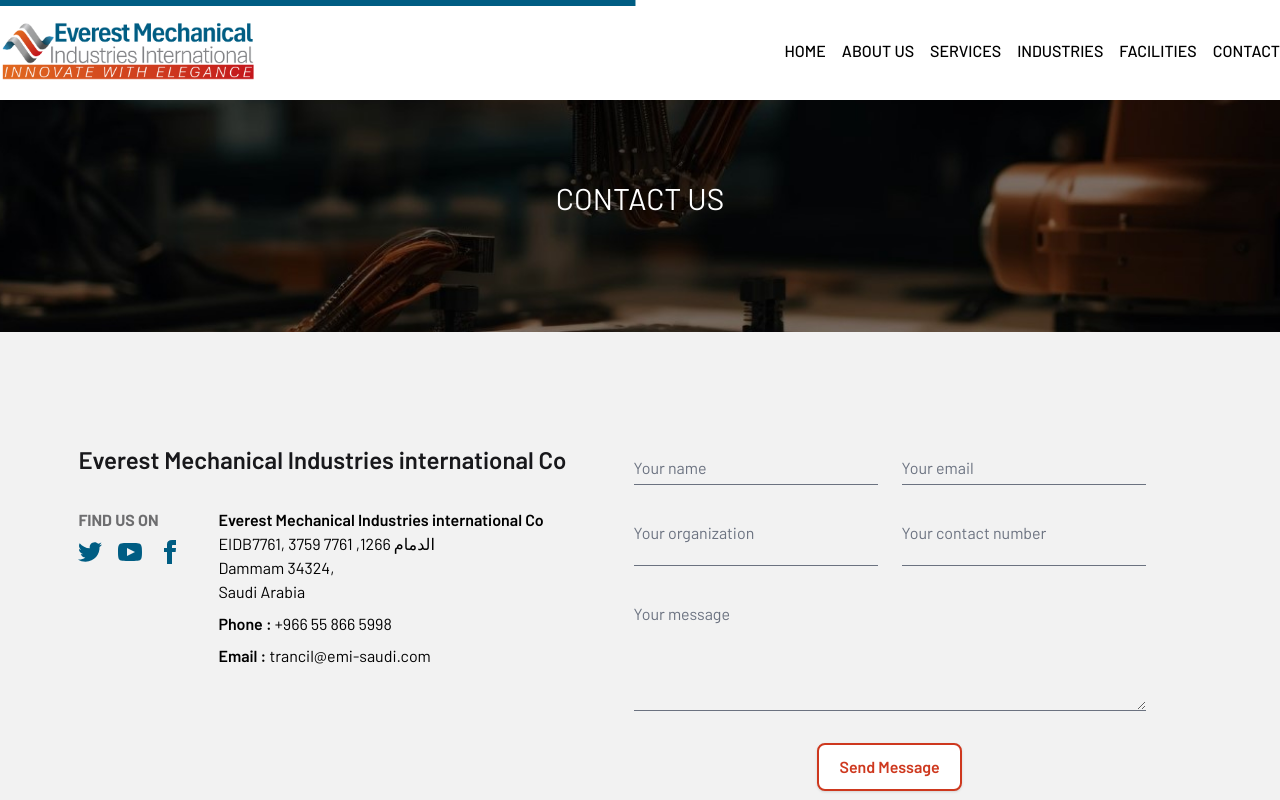
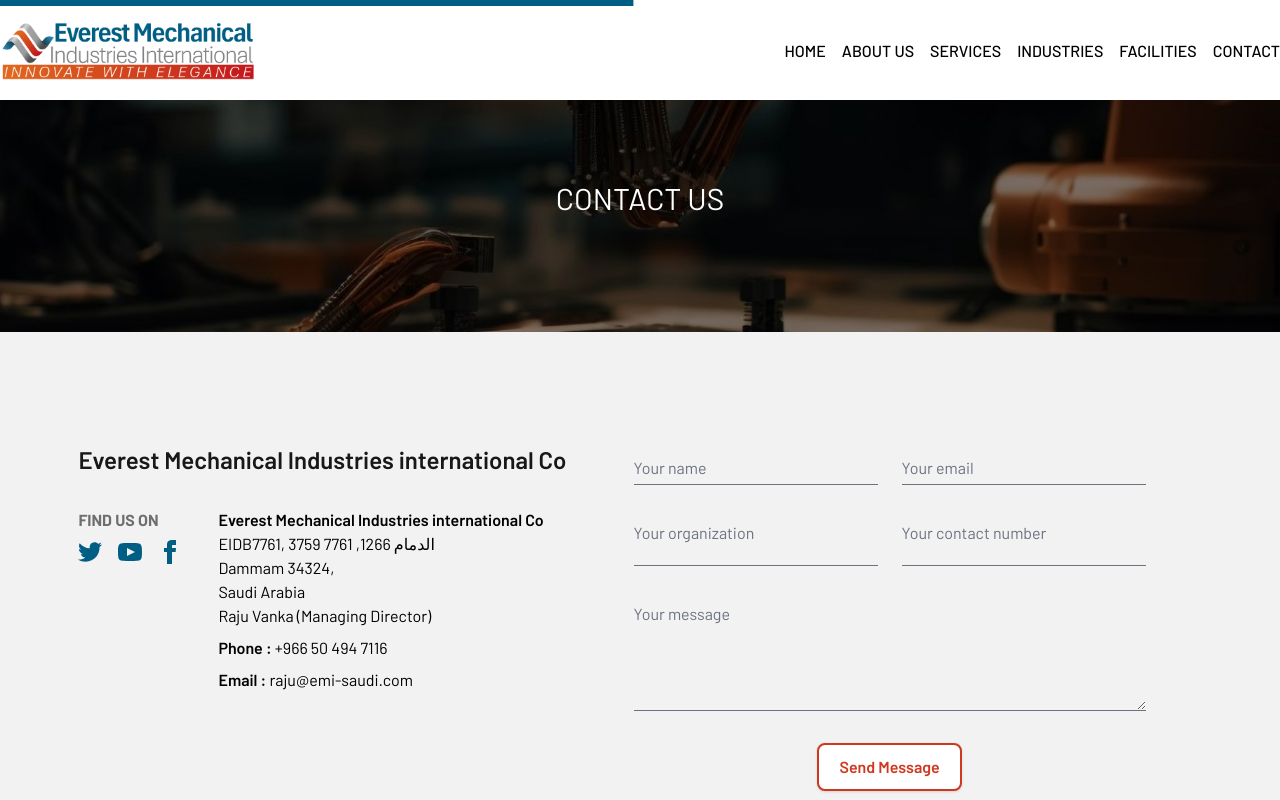
Before and after one commit to JEREMIA-SUNNY/test, a Next.js app: page /contact-us in a window 1280 px wide. Shown: the top 800 px of the page. Built offline with nearby package versions, Linux system fonts and the light colour scheme.

Commit message:
contact updated

```diff
--- a/src/app/Footer.tsx
+++ b/src/app/Footer.tsx
@@ -17,10 +17,11 @@
             </p>
             <p>EIDB7761, 3759 الدمام 1266, 7761</p>
             <p>Dammam 34324, Saudi Arabia</p>
+            <p>Raju Vanka (Managing Director)</p>
             <p className=" ">
               {" "}
-              <span className="font-semibold">Contact :</span> +966 55 866 5998
-              / trancil@emi-saudi.com
+              <span className="font-semibold">Contact :</span> +966 50 494 7116
+              / raju@emi-saudi.com
             </p>
           </div>
         </div>
--- a/src/app/components/Contact.jsx
+++ b/src/app/components/Contact.jsx
@@ -61,7 +61,7 @@
   return (
     <>
       <Head>
-        <title>SFJ Business Solutions | Contact</title>
+        <title> Contact</title>
         <meta name="description" content="SFJ Business Solutions Contact Us" />
       </Head>
       <section className="pt-12 font-Barlow pb-12 text-zinc-900 bg-coustom1">
@@ -123,17 +123,17 @@
                   <p>EIDB7761, 3759 الدمام 1266, 7761</p>
                   <p>Dammam 34324, </p>
                   <p>Saudi Arabia</p>
-
+                  <p>Raju Vanka (Managing Director)</p>
                   <p className="pt-2 ">
                     {" "}
-                    <span className="font-semibold">Phone :</span> +966 55 866
-                    5998
+                    <span className="font-semibold">Phone :</span>{" "}
+                    +966 50 494 7116
                   </p>
 
                   <p className="pt-2 ">
                     {" "}
                     <span className="font-semibold">Email :</span>{" "}
-                    trancil@emi-saudi.com
+                    raju@emi-saudi.com
                   </p>
                 </div>
 
```
